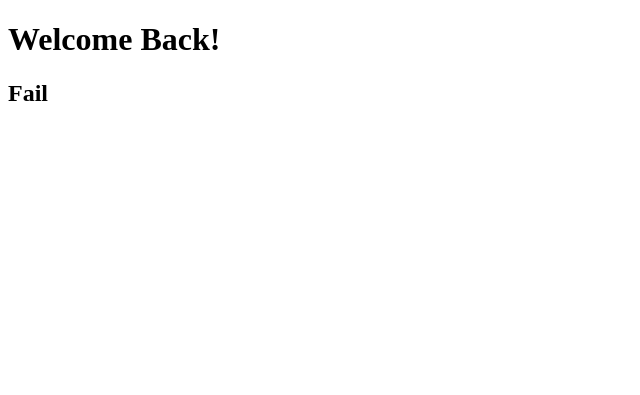
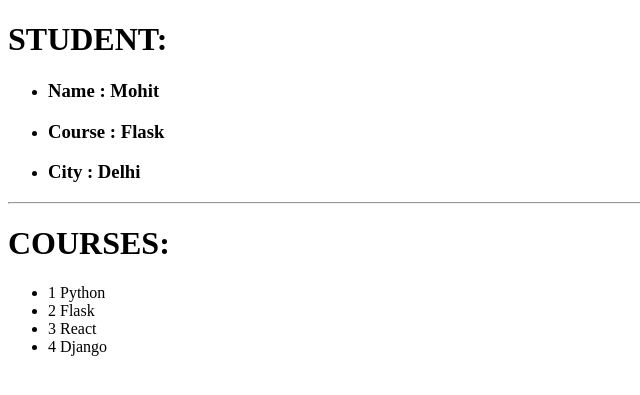
Before and after one commit to kanishkonline/Flask-Learnings, a Flask app: page / in a window 1280 px wide. Shown: the top 395 px of the page, without its empty margins (0-640 px from the left). Run offline with Flask 3, Linux system fonts and the light colour scheme.

Commit message:
for-loops-of-jinja2

```diff
--- a/app.py
+++ b/app.py
@@ -4,9 +4,18 @@ app = Flask(__name__)
 
 @app.route("/")
 def home():
-    is_logged_in = True
-    marks = 40
-    return render_template("index.html", is_logged_in=is_logged_in, marks=marks)
+    courses = [
+        "Python",
+        "Flask",
+        "React",
+        "Django"
+    ]
+    student = {
+        "Name":"Mohit",
+        "Course":"Flask",
+        "City":"Delhi"
+    }
+    return render_template("index.html", courses=courses, student=student)
 
 if __name__ == "__main__":
     app.run(debug=True)
--- a/templates/index.html
+++ b/templates/index.html
@@ -6,21 +6,19 @@
     <title>Hello World Page</title>
 </head>
 <body>
-    {%if is_logged_in%}
-    <h1>Welcome Back!</h1>
-    {%else%}
-    <h1>Please Login</h1>
-    {%endif%}
+    <h1>STUDENT:</h1>
+    <ul>
+    {% for key,value in student.items() %}
+    <li><H3>{{key}} : {{value}}</H3></li>
+    {% endfor %}
+    </ul>
+    <hr>
 
-    {% if marks >= 90 %}
-    <h2> Grade A </h2>
-    {% elif marks >= 75 %}
-    <h2> Grade B </h2>
-    {% elif marks >= 50 %}
-    <h2> Grade C </h2>
-    {%else%}
-    <h2> Fail </h2>
-    {%endif%}
-
+    <h1>COURSES:</h1>
+    <ul>
+    {% for course in courses %}
+    <li>{{loop.index}} {{course}}</li>
+    {% endfor %}
+    </ul>
 </body>
 </html>
```
Also changed, not shown: readme.md.
